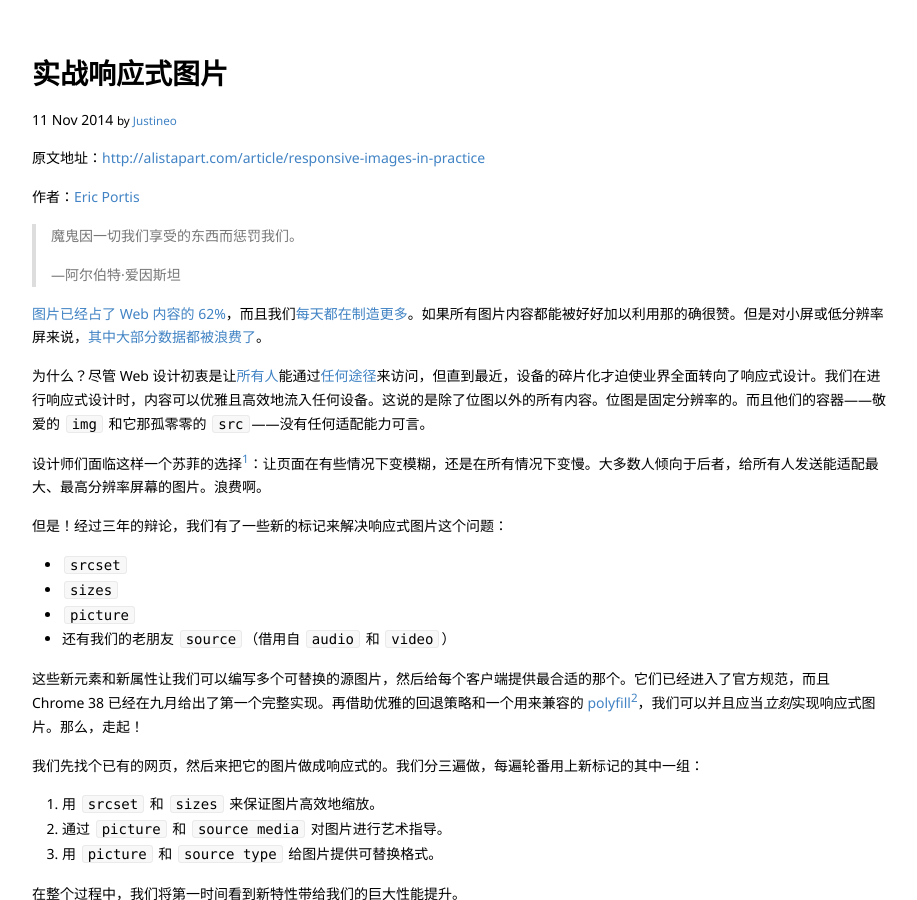
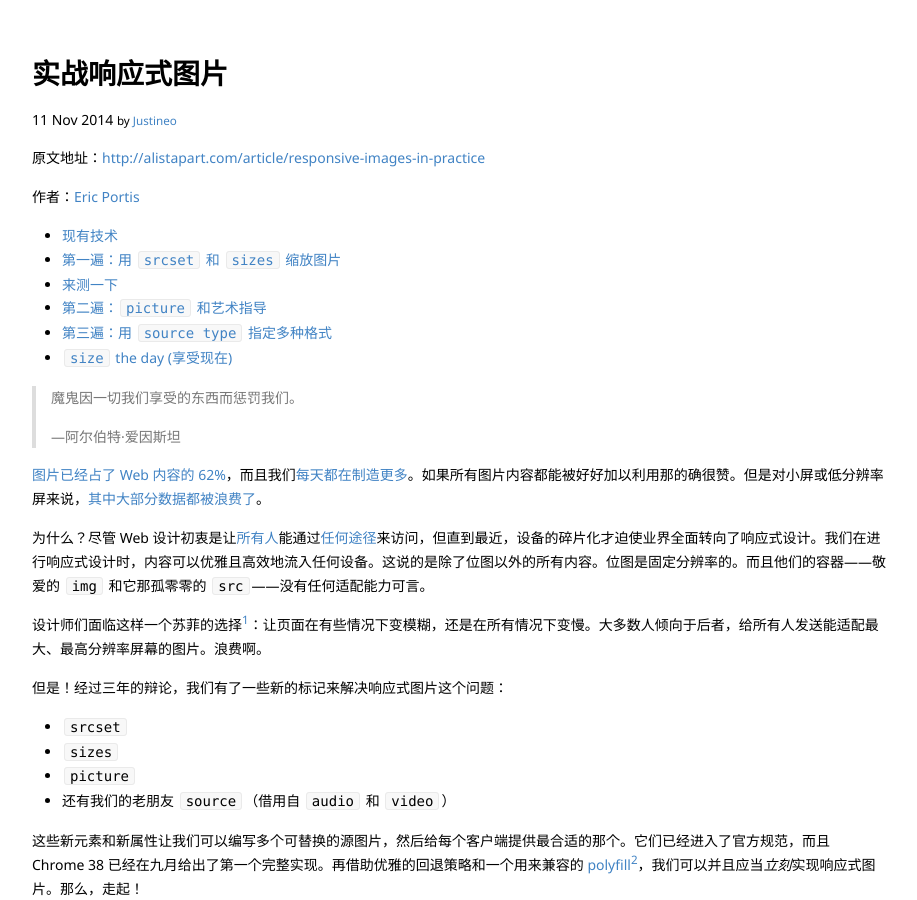
Before and after one commit to ecomfe/blog, a Jekyll site: the page built from _posts/2014-11-11-responsive-images-in-practice.md, in a window 1280 px wide and 900 px high. Shown: the whole window, without its empty margins (181-1098 px from the left). Built offline with Jekyll 4.4.1, drawn with Linux system fonts in a browser that asks for light colours; comment, search, counter and statistics services are not loaded; some of the changed lines change nothing that is shown.

Commit message:
id generation

```diff
--- a/_config.yml
+++ b/_config.yml
@@ -16,4 +16,3 @@ post_defaults:
 
 kramdown:
   input: GFM
-  transliterated_header_ids: true
--- a/_posts/2014-11-11-responsive-images-in-practice.md
+++ b/_posts/2014-11-11-responsive-images-in-practice.md
@@ -8,6 +8,8 @@ author: Justineo
 
 作者：[Eric Portis](http://alistapart.com/author/eportis)
 
+* 目录
+{:toc}
 
 > 魔鬼因一切我们享受的东西而惩罚我们。
 >
```
